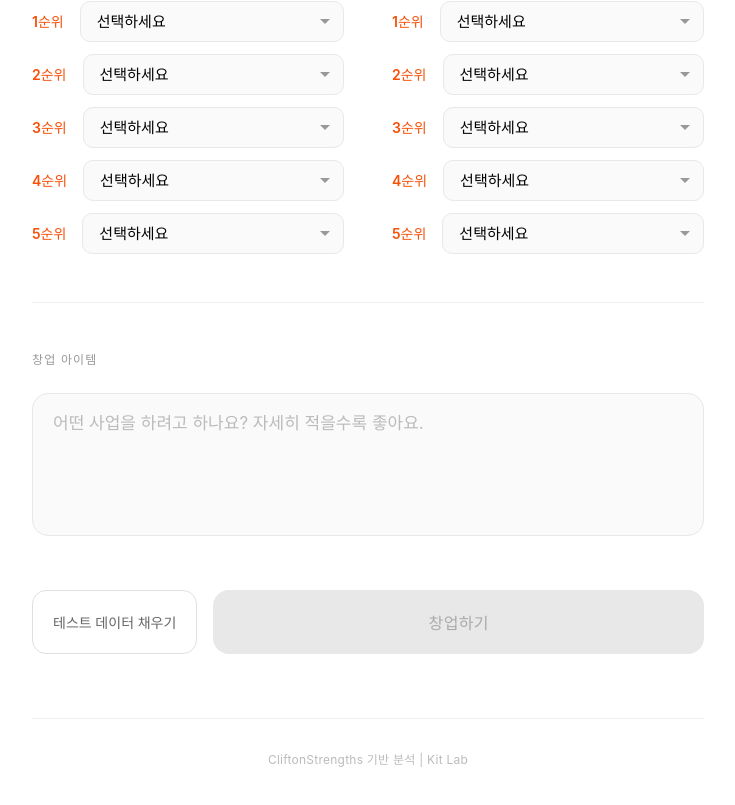
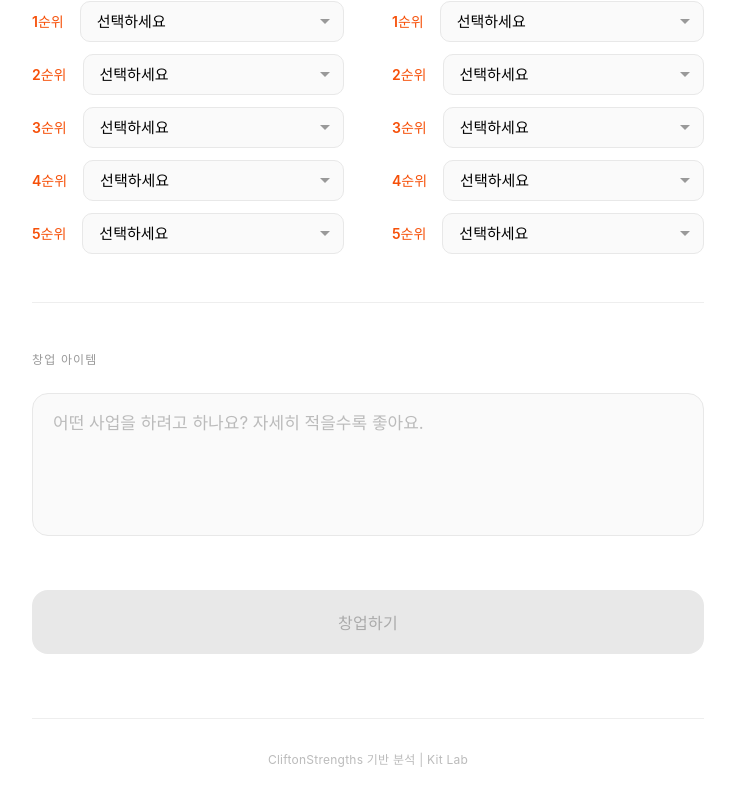
Before and after one commit to eunhyulkim/startup-synergy, a React (Vite) app: page / in a window 1280 px wide. Shown: the part 353-1158 px from the top of the page, without its empty margins (272-1007 px from the left). Built offline with nearby package versions, Linux system fonts and the light colour scheme; a web font is replaced by a local one.

Commit message:
typo: 다시 창업하기를 새로 창업하기로 변경

```diff
--- a/src/App.tsx
+++ b/src/App.tsx
@@ -361,13 +361,13 @@ function App() {
               </div>
             ) : (
               <div className="button-group">
-                <button
+                {/* <button
                   className="autofill-btn"
                   onClick={handleAutoFill}
                   type="button"
                 >
                   테스트 데이터 채우기
-                </button>
+                </button> */}
                 <button
                   className="submit-btn"
                   onClick={handleSubmit}
@@ -386,7 +386,7 @@ function App() {
               partner2Name={partner2.name}
             />
             <button className="reset-btn" onClick={handleReset}>
-              다시 분석하기
+              새로 창업하기
             </button>
           </>
         )}
```
